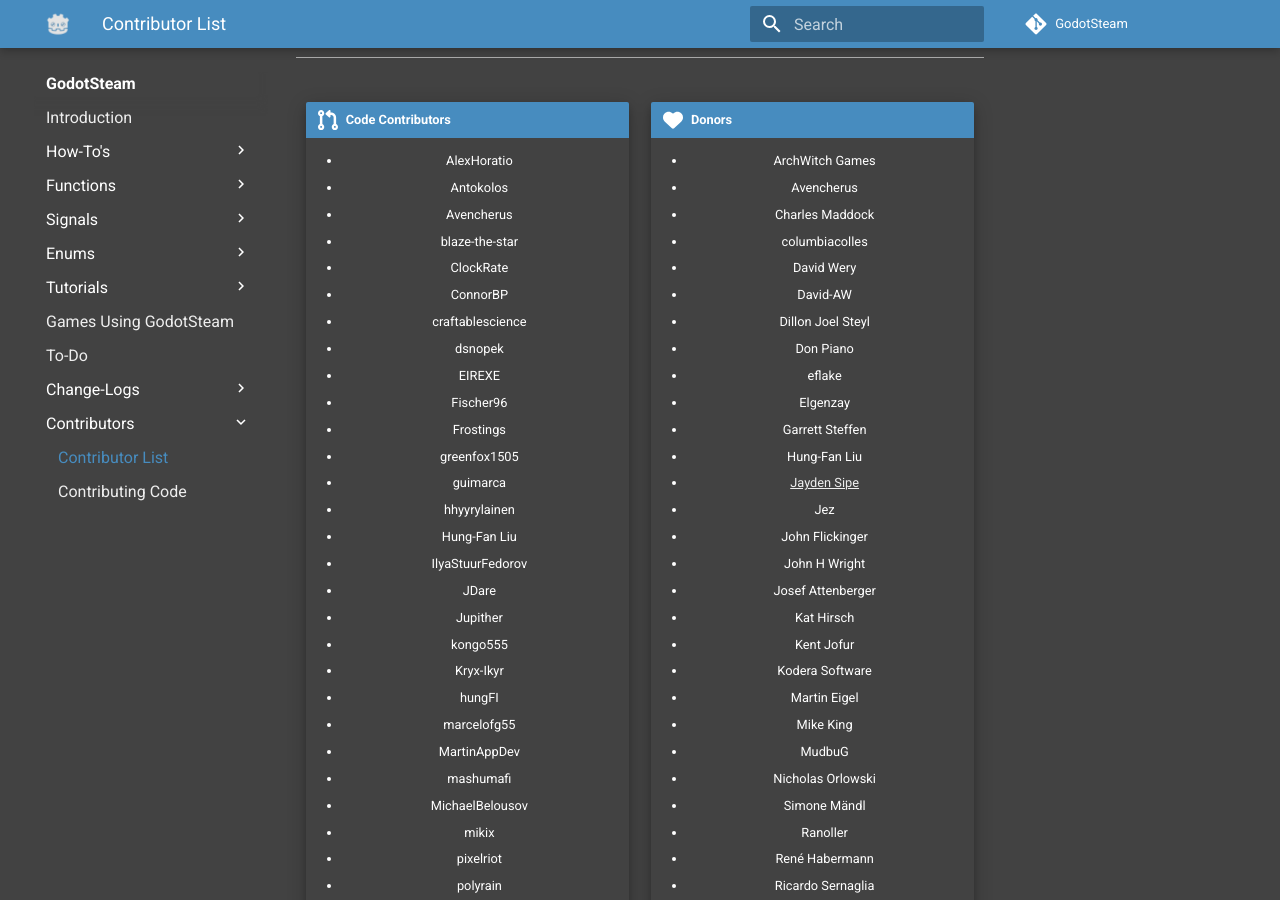
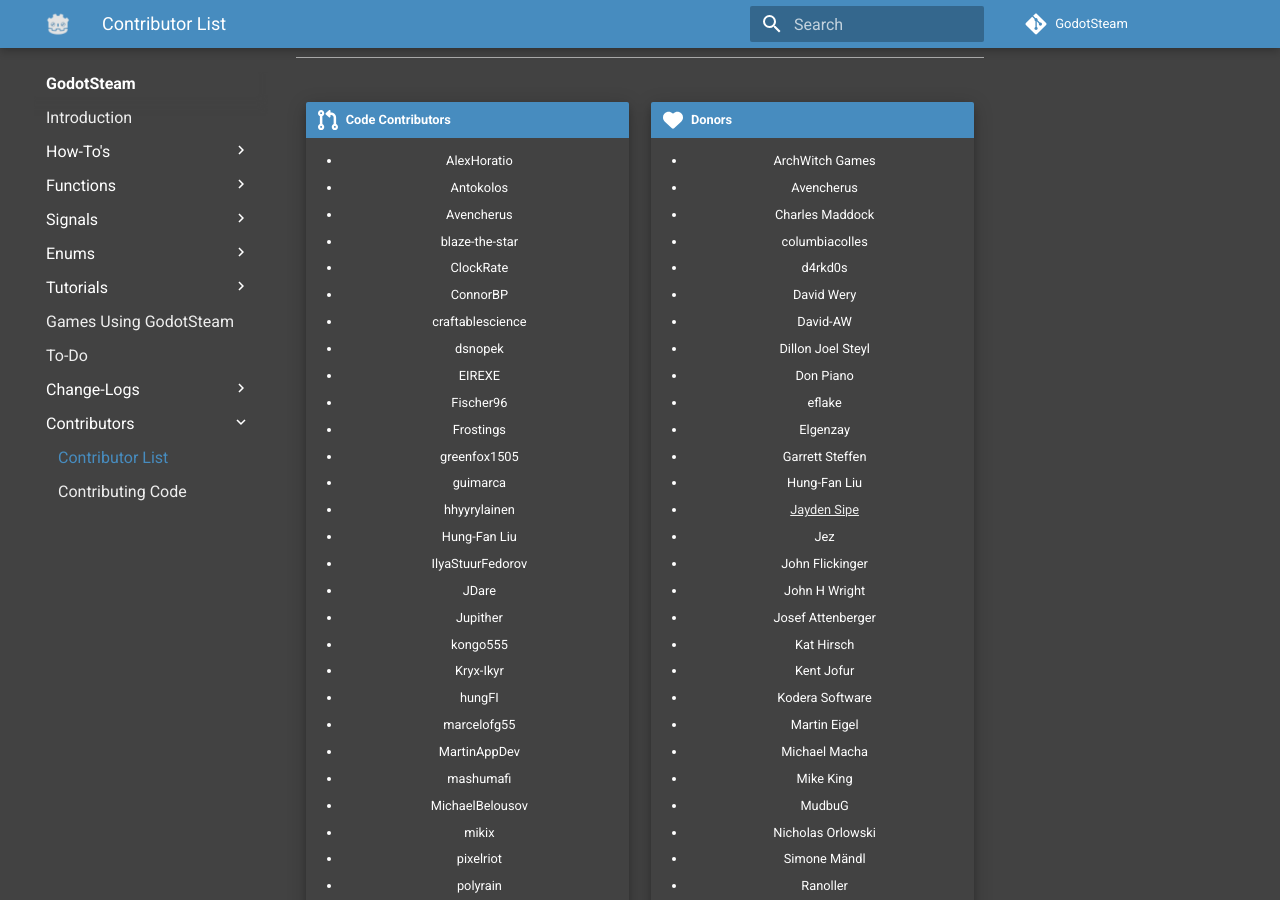
Before and after one commit to GodotSteam/GodotSteam, an MkDocs documentation site: the page built from docs/contributors.md, in a window 1280 px wide and 900 px high, scrolled down 199 px. Built offline with MkDocs 1.6.1 and Material for MkDocs 9.7.7, drawn with Linux system fonts in a browser that asks for light colours; comment, search, counter and statistics services are not loaded.

Commit message:
Added new contributors

```diff
--- a/docs/contributors.md
+++ b/docs/contributors.md
@@ -52,6 +52,7 @@
 	- Avencherus
 	- Charles Maddock
 	- columbiacolles
+	- d4rkd0s
 	- David Wery
 	- David-AW
 	- Dillon Joel Steyl
@@ -69,6 +70,7 @@
 	- Kent Jofur
 	- Kodera Software
 	- Martin Eigel
+	- Michael Macha
 	- Mike King
 	- MudbuG
 	- Nicholas Orlowski
```
